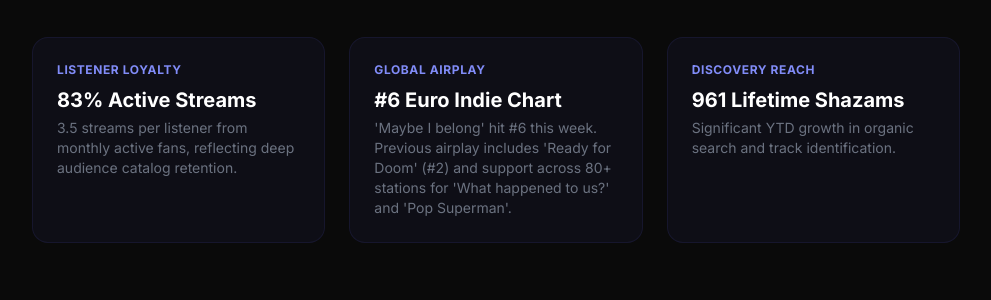
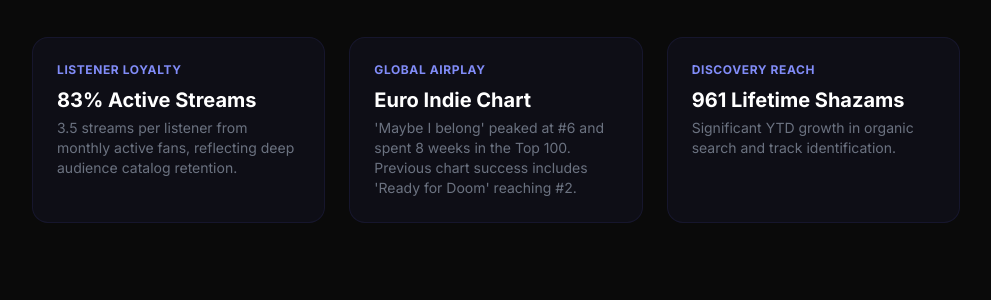
Before and after one commit to joespi314/EPK, a plain HTML site: page index.html in a window 1280 px wide. Shown: the part 942-1242 px from the top of the page, without its empty margins (144-1135 px from the left). Drawn offline with nearby package versions, Linux system fonts and the light colour scheme.

Commit message:
Update 9/11

```diff
--- a/index.html
+++ b/index.html
@@ -89,8 +89,8 @@
                 </div>
                 <div class="bg-indigo-500/5 border border-indigo-500/10 p-6 rounded-2xl">
                     <div class="text-xs font-bold text-indigo-400 uppercase tracking-wider mb-2">Global Airplay</div>
-                    <div class="text-xl font-bold text-white mb-1">#6 Euro Indie Chart</div>
-                    <div class="text-sm text-gray-500">'Maybe I belong' hit #6 this week. Previous airplay includes 'Ready for Doom' (#2) and support across 80+ stations for 'What happened to us?' and 'Pop Superman'.</div>
+                    <div class="text-xl font-bold text-white mb-1">Euro Indie Chart</div>
+                    <div class="text-sm text-gray-500">'Maybe I belong' peaked at #6 and spent 8 weeks in the Top 100. Previous chart success includes 'Ready for Doom' reaching #2.</div>
                 </div>
                 <div class="bg-indigo-500/5 border border-indigo-500/10 p-6 rounded-2xl">
                     <div class="text-xs font-bold text-indigo-400 uppercase tracking-wider mb-2">Discovery Reach</div>
```
